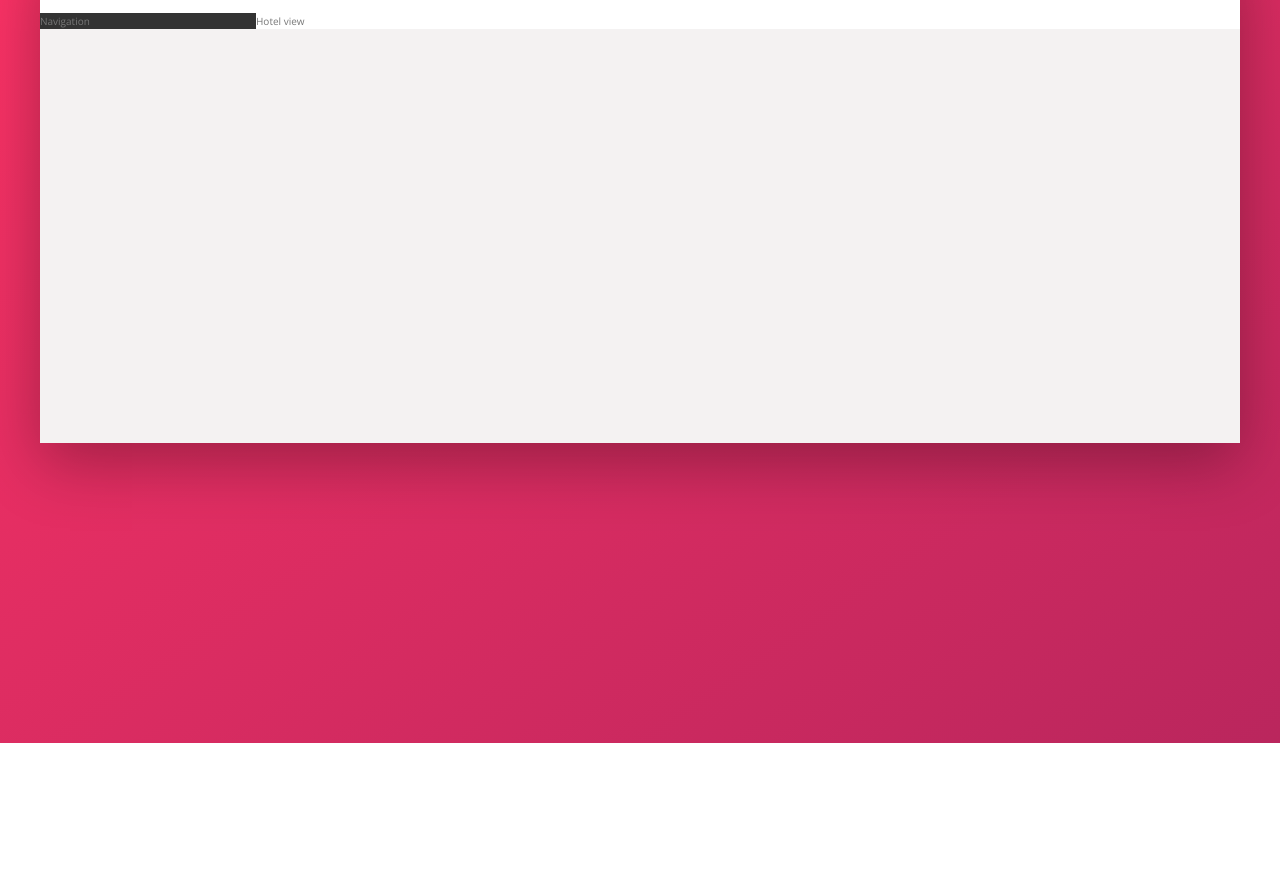
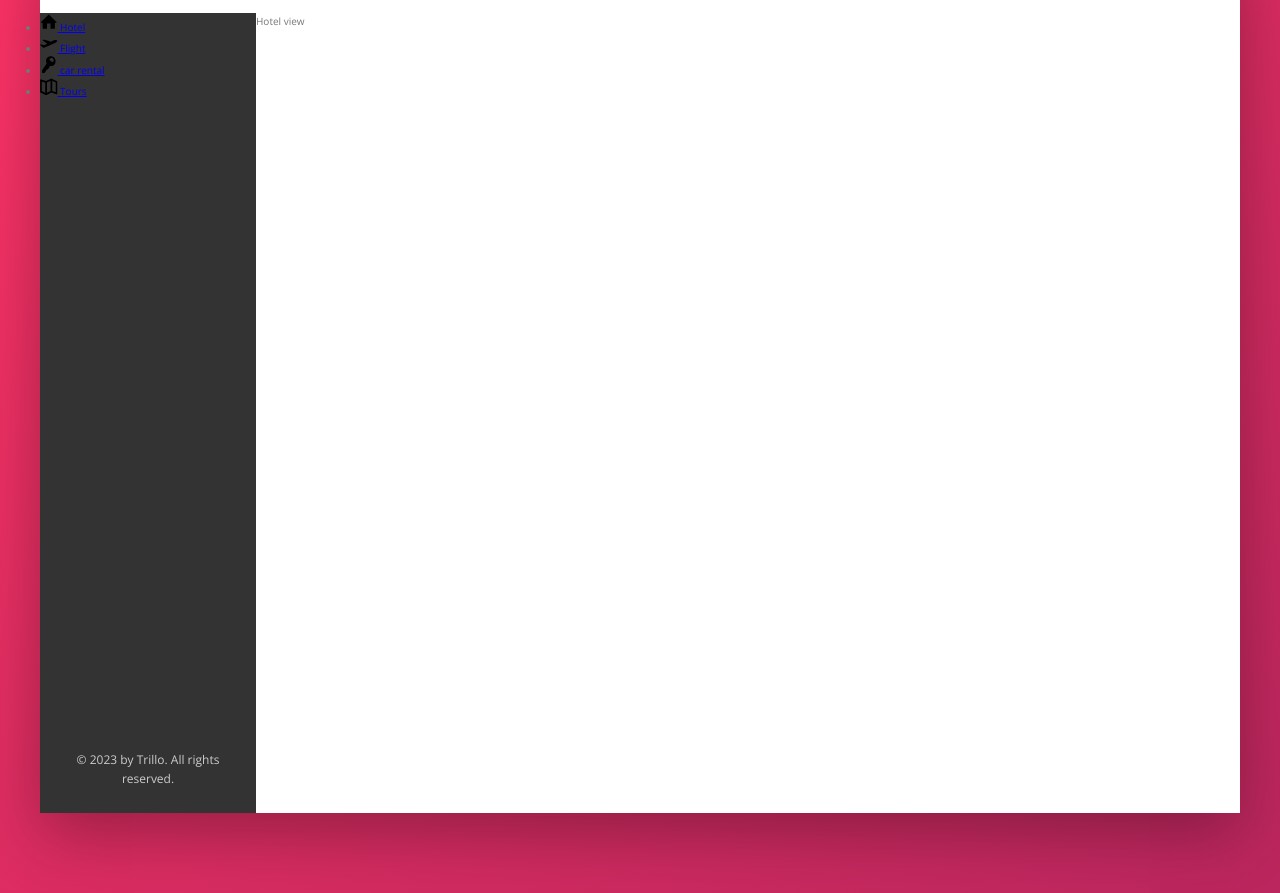
Before and after one commit to omergencoglu/trillo, a website: page index.html in a window 1280 px wide. Shown: the part 137-1030 px from the top of the page. Before the commit the page ends 880 px from the top, so only its background shows below. Drawn offline with nearby package versions, Linux system fonts and the light colour scheme.

Commit message:
Add sidebar style

```diff
--- a/index.html
+++ b/index.html
@@ -55,7 +55,43 @@
       </header>
 
       <div class="content">
-        <nav class="sidebar">Navigation</nav>
+        <nav class="sidebar">
+          <ul class="side-nav">
+            <li class="side-nav__item">
+              <a href="#" class="side-nav__link">
+                <svg class="side-nav__icon">
+                  <use xlink:href="img/sprite.svg#icon-home"></use>
+                </svg>
+                <span>Hotel</span>
+              </a>
+            </li>
+            <li class="side-nav__item">
+              <a href="#" class="side-nav__link">
+                <svg class="side-nav__icon">
+                  <use xlink:href="img/sprite.svg#icon-aircraft-take-off"></use>
+                </svg>
+                <span>Flight</span>
+              </a>
+            </li>
+            <li class="side-nav__item">
+              <a href="#" class="side-nav__link">
+                <svg class="side-nav__icon">
+                  <use xlink:href="img/sprite.svg#icon-key"></use>
+                </svg>
+                <span>car rental</span>
+              </a>
+            </li>
+            <li class="side-nav__item">
+              <a href="#" class="side-nav__link">
+                <svg class="side-nav__icon">
+                  <use xlink:href="img/sprite.svg#icon-map"></use>
+                </svg>
+                <span>Tours</span>
+              </a>
+            </li>
+          </ul>
+          <div class="legal">&copy; 2023 by Trillo. All rights reserved.</div>
+        </nav>
         <main class="hotel-view">Hotel view</main>
       </div>
     </div>
--- a/sass/_components.scss
+++ b/sass/_components.scss
@@ -110,3 +110,27 @@
     margin-right: 1rem;
   }
 }
+
+/////////////////////////////////////
+/// Side Navigation
+.side-nav {
+  &__item {
+  }
+
+  &__link {
+  }
+
+  &__icon {
+    width: 1.75rem;
+    height: 1.75rem;
+  }
+}
+
+/////////////////////////////////////
+/// Legal Text
+.legal {
+  font-size: 1.2rem;
+  color: var(--color-grey-light-4);
+  text-align: center;
+  padding: 2.5rem;
+}
--- a/sass/_layout.scss
+++ b/sass/_layout.scss
@@ -25,10 +25,14 @@
   background-color: var(--color-grey-dark-1);
 
   flex: 0 0 18%;
+
+  display: flex;
+  flex-direction: column;
+  justify-content: space-between;
 }
 
 .hotel-view {
   background-color: #fff;
-
+  height: 80rem;
   flex: 1;
 }
```
Also changed, not shown: css/style.css.
